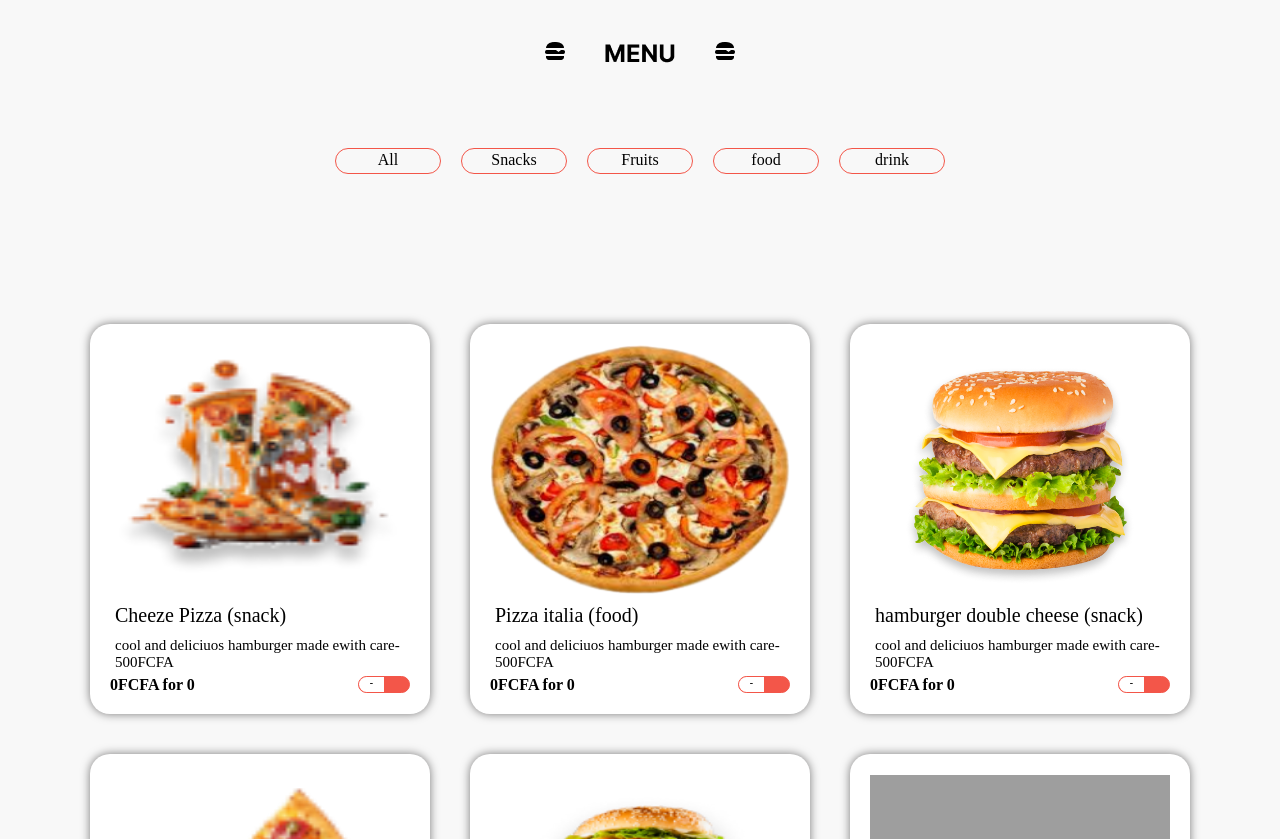
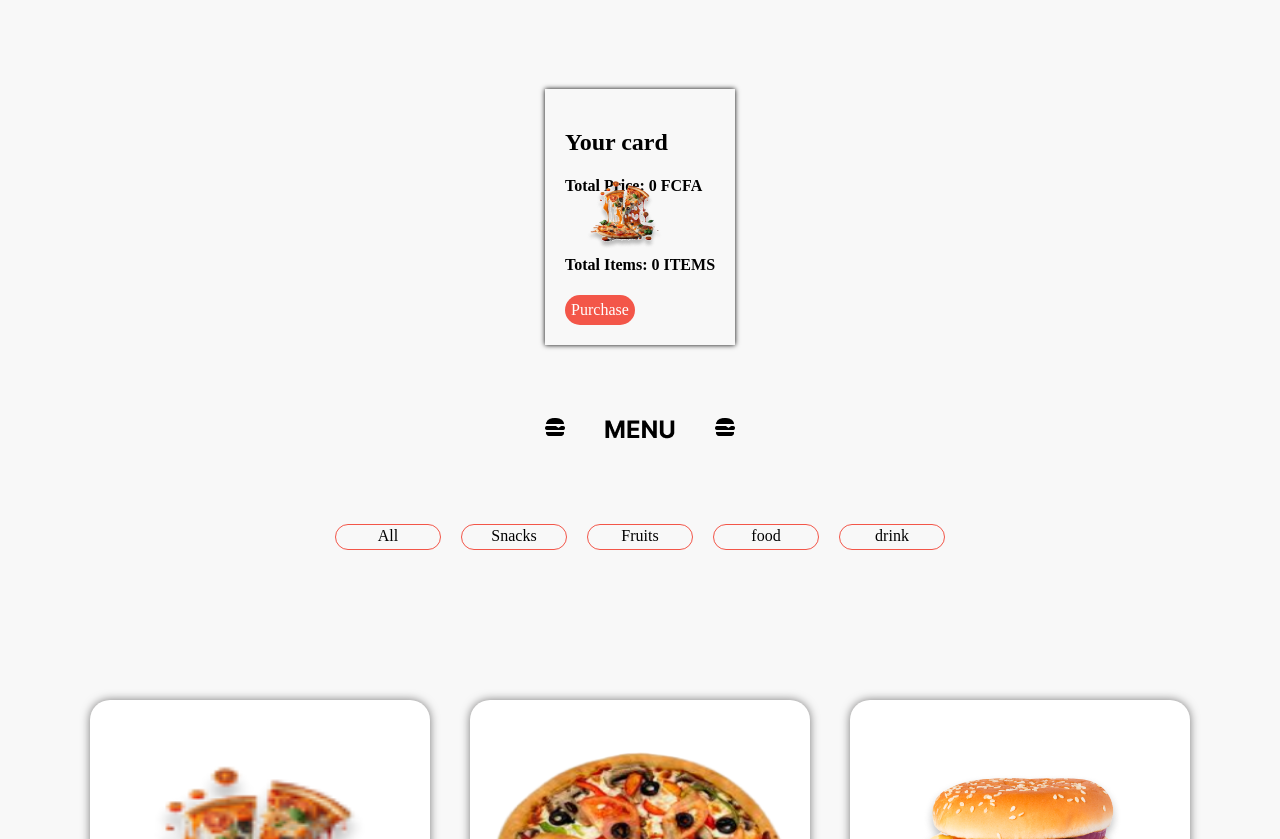
Before and after one commit to IBRAHIMFONYUY/ecommerce, a React (Create React App) app: page / in a window 1280 px wide. Shown: the part 1000-1839 px from the top of the page. Built offline with nearby package versions, Linux system fonts and the light colour scheme; grey boxes are pictures that could not be loaded.

Commit message:
second commit

```diff
--- a/package.json
+++ b/package.json
@@ -3,6 +3,7 @@
   "version": "0.1.0",
   "private": true,
   "dependencies": {
+    "@react-google-maps/api": "^2.19.3",
     "@testing-library/jest-dom": "^5.17.0",
     "@testing-library/react": "^13.4.0",
     "@testing-library/user-event": "^13.5.0",
--- a/src/App.js
+++ b/src/App.js
@@ -22,12 +22,21 @@ function App() {
       element.style.display='none'
     }
   }
+  const hidecard=(id)=>{
+    const element=document.getElementById(id)
+    if ( element.style.display='none'){
+      element.style.display='flex'
+    }
+    else{
+      element.style.display='none'
+    }
+  }
 
   return (
     <div >
       <Head  scrollto={scrollto} hidelinks={hidelinks}/>
       <Special />
-      <Menu />
+      <Menu hidecard={hidecard}/>
       <About />
       <Footer />
     </div>
--- /dev/null
+++ b/src/component/card.js
@@ -0,0 +1,172 @@
+import { useState } from "react";
+import React from "react";
+import specials from "./data";
+import Priceincrement from "./price";
+import menu from "./menu.png"
+import Opps from "./opps";
+import pic from "./minor.png"
+
+const Card=()=>{
+    const[card, setcard]=useState([])
+    const [totalitems, settotalitems]=useState(0)
+    const [totalamount, settotalamount]=useState(0)
+    const[button, setbutton]=useState('Add Item')
+    const[amount, setamount]=useState(1);
+    const[price, setprice]=useState(500);
+    const incrementamount=500
+    const incrementspace=1
+    const[selectedcategory, setselectedcategory]=useState('All')
+
+    const add=(special)=>{
+
+        const existingproductindex=card.findIndex((items)=>items.id === special.id);
+
+        if (existingproductindex!==-1){
+            const updatedcard=[...card]
+            updatedcard[existingproductindex].quantity +=0
+            setcard(updatedcard)
+
+
+        }else{
+            const newproduct={
+                ...special,
+                quantity:1,
+                dateadded:new Date().toLocaleString(),
+            }
+            setcard([...card, newproduct])
+            settotalitems(totalitems+1)
+        settotalamount(totalamount+special.price)
+
+        }
+
+        setbutton("Item Added")
+
+    }
+    const remove=(index)=>{
+        const removeitem=card[index]
+
+            const newcard=card.filter((_, i)=>i !== index)
+            setcard(newcard)
+            settotalitems(totalitems-1)
+        settotalamount(totalamount-removeitem.price)
+
+    }
+    const increaseqtty=(index)=>{
+        const updatedcard=[...card]
+        updatedcard[index].quantity +=1
+        setcard(updatedcard)
+        settotalitems(totalitems +1)
+        settotalamount(totalamount + updatedcard[index].price)
+
+
+    }
+    const decreaseqtty=(index)=>{
+
+        if(card[index].quantity >1){
+            const updatedcard=[...card]
+            updatedcard[index].quantity -=1
+            setcard(updatedcard)
+        settotalitems(totalitems-1)
+        settotalamount(totalamount - updatedcard[index].price)
+
+
+        }else{
+            remove(index)
+        }
+    }
+
+
+
+
+        const filterproducts=(category)=>{
+            setselectedcategory(category)
+        }
+        const getfilteredproducts=()=>{
+            if(selectedcategory === 'All'){
+                return specials;
+            }
+            return specials.filter(items=>items.category === selectedcategory)
+        }
+    return(
+        <>
+        <div className="card" id="hidcard">
+
+            <div className="card-cnt">
+            <h2>Your card <img src={pic} /> </h2>
+            <div className="card-items">
+
+                {card.map((items,index)=>(
+
+                    <div key={index} className="card-item">
+
+                    <span className="item-minor">{items.quantity} X {items.name} {items.price}FCFA - added on {items.dateadded}
+                        <div className="btns">
+                        <div className="card-btn" onClick={()=>increaseqtty(index)}>+</div>
+                        <div className="card-btn"  onClick={()=>decreaseqtty(index)}>-</div>
+                        </div>
+
+                        <div className="card-btn-remove"  onClick={()=>remove(index)}>remove</div>
+
+                         </span>
+                         <hr/>
+                    </div>
+
+
+                ))}
+                <h4>Total Price: {totalamount} FCFA</h4><br/>
+                <h4>Total Items: {totalitems} ITEMS</h4>
+                <div className="card-btn-buy" >Purchase</div>
+            </div>
+            </div>
+
+        </div>
+        <div id="menu">
+        <div className="menu-header">
+        <img style={{display:"block"}} src={menu}/>
+        </div>
+        <div className="filters">
+            <div className="filter" onClick={()=>filterproducts('All')}>All</div>
+            <div className="filter" onClick={()=>filterproducts('snack')}>Snacks</div>
+            <div className="filter" onClick={()=>filterproducts('fruits')}>Fruits</div>
+            <div className="filter" onClick={()=>filterproducts('food')}>food</div>
+            <div className="filter" onClick={()=>filterproducts('drink')}>drink</div>
+        </div>
+        <div className="menu">
+
+            <div className="menu-item">
+            {getfilteredproducts().map(special=>(
+
+
+
+                <div className="menu-items" key={special.id}>
+
+                <div className="top-menu"></div>
+                <img src={special.picture}/>
+                <div className="bottom">{special.name} ({special.category})</div>
+                <div className="description">{special.description}</div>
+
+
+                <div className="price" style={{
+            fontWeight:"bold",
+            display:"flex",
+            justifyContent:"space-between",
+
+        }}>{special.price} FCFA
+            <div className="counter" onClick={()=>add(special)}  >
+            {button}
+
+            </div>
+
+            </div>
+
+
+                </div>
+            ))}
+            </div>
+
+        </div>
+        </div>
+        </>
+    )
+}
+export default Card;
--- a/src/component/data.js
+++ b/src/component/data.js
@@ -13,7 +13,7 @@ const specials=[
     "name":"Cheeze Pizza",
     "picture":pic,
     "description":"cool and deliciuos hamburger made ewith care",
-    "price":"500FCFA"
+    "price":900
    },
    {
       "id":2,
@@ -21,7 +21,7 @@ const specials=[
       "name":"Pizza italia",
       "picture":pic1,
       "description":"cool and deliciuos hamburger made ewith care",
-      "price":"500FCFA"
+      "price":800
      },
      {
       "id":3,
@@ -29,7 +29,7 @@ const specials=[
       "name":"hamburger double cheese",
       "picture":pic2,
       "description":"cool and deliciuos hamburger made ewith care",
-      "price":"500FCFA"
+      "price":400
      },
      {
       "id":4,
@@ -37,7 +37,7 @@ const specials=[
       "name":"sinple pizza",
       "picture":pic3,
       "description":"cool and deliciuos hamburger made ewith care",
-      "price":"500FCFA"
+      "price":600
      },
      {
       "id":5,
@@ -45,7 +45,7 @@ const specials=[
       "name":"hamburger tripple cheese",
       "picture":pic5,
       "description":"cool and deliciuos hamburger made ewith care",
-      "price":"500FCFA"
+      "price":400
      },
      {
       "id":6,
@@ -53,7 +53,7 @@ const specials=[
       "name":"refreshing drink",
       "picture":pic6,
       "description":"cool and deliciuos hamburger made ewith care",
-      "price":"500FCFA"
+      "price":400
      },
      {
       "id":7,
@@ -61,7 +61,7 @@ const specials=[
       "name":"ice fruit drink",
       "picture":pic7,
       "description":"cool and deliciuos hamburger made ewith care",
-      "price":"500FCFA"
+      "price":600
      },
 
 
--- a/src/component/menu.js
+++ b/src/component/menu.js
@@ -2,55 +2,13 @@ import React, { useState } from "react";
 import specials from "./data";
 import menu from './menu.png'
 import Priceincrement from "./price";
+import Card from "./card";
+
 
 const Menu=()=>{
 
-        const[selectedcategory, setselectedcategory]=useState('All')
-        const filterproducts=(category)=>{
-            setselectedcategory(category)
-        }
-        const getfilteredproducts=()=>{
-            if(selectedcategory === 'All'){
-                return specials;
-            }
-            return specials.filter(items=>items.category === selectedcategory)
-        }
-
     return(
-        <div id="menu">
-        <div className="menu-header">
-        <img style={{display:"block"}} src={menu}/>
-        </div>
-        <div className="filters">
-            <div className="filter" onClick={()=>filterproducts('All')}>All</div>
-            <div className="filter" onClick={()=>filterproducts('snack')}>Snacks</div>
-            <div className="filter" onClick={()=>filterproducts('fruits')}>Fruits</div>
-            <div className="filter" onClick={()=>filterproducts('food')}>food</div>
-            <div className="filter" onClick={()=>filterproducts('drink')}>drink</div>
-        </div>
-        <div className="menu">
-
-            <div className="menu-item">
-            {getfilteredproducts().map(items=>(
-
-
-
-                <div className="menu-items">
-
-                <div className="top-menu"></div>
-                <img src={items.picture}/>
-                <div className="bottom">{items.name} ({items.category})</div>
-                <div className="description">{items.description}-{items.price}</div>
-
-                <Priceincrement />
-
-
-                </div>
-            ))}
-            </div>
-
-        </div>
-        </div>
+        <Card />
     )
 }
 
--- /dev/null
+++ b/src/component/opps.js
@@ -0,0 +1,7 @@
+import React from "react";
+const Opps=()=>{
+    return(
+        <h2>no items yet</h2>
+    )
+}
+export default Opps;
--- a/src/index.css
+++ b/src/index.css
@@ -278,7 +278,7 @@ color: white;
   width: 300px;
 }
 .menu-items{
-  height: 350px;
+  height: 400px;
   width: 300px;
   border-radius: 20px;
   box-shadow: 0 0 10px rgb(121, 120, 120);
@@ -297,8 +297,9 @@ color: white;
   background-color:rgba(243, 86, 73, 1) ;
   box-shadow: 0px 0px 20px rgb(151, 150, 150);
   .counter{
-    background-color: rgb(9, 173, 202);
+    background-color: yellow;
     border: solid 1px rgb(15, 15, 15);
+    color: rgb(22,23,49);
   }
   color: white;
 }
@@ -314,8 +315,8 @@ color: white;
 }
 
 .counter{
-  height: 15px;
-  width: 50px;
+  height: 20px;
+  width: 100px;
   border-radius: 10px;
   border: solid 1px rgba(243, 86, 73, 1);
   padding: 0px;
@@ -323,6 +324,10 @@ color: white;
   justify-content: center;
   background-color: rgba(243, 86, 73, 1);
   cursor: pointer;
+  font-size: 15px;
+  text-align: center;
+  place-content: center;
+  color: white;
 }
 .filters{
   display: flex;
@@ -395,6 +400,96 @@ color: white;
 .h3{
   font-weight: 0;
 
+}
+.card{
+  display: flex;
+  justify-self: center;
+  place-content: center;
+  margin: 20px;
+  padding: 50px;
+
+}
+.card-cnt{
+  display: block;
+  border: solid 1px rgb(238, 100, 100);
+  padding: 20px;
+  max-height: 500px;
+  overflow: scroll;
+  border: 20px;
+  box-shadow: 0 0 5px black;
+  img{
+    justify-content: center;
+    display: flex;
+    padding:10px;
+    margin: 10px;
+    position: absolute;
+
+  }
+
+}
+.card-items{
+  display: block;
+  width: 100%;
+}
+.card-item{
+  font-size: 20px;
+  justify-content: space-between;
+  text-align: center;
+}
+.item-minor{
+
+  padding: 20px;
+  border-radius: 20px;
+  margin: 10px;
+
+}
+.card-btn{
+  color: white;
+  height: 20px;
+  width: 20px;
+  border-radius: 100%;
+  background-color: rgba(243, 86, 73, 1);
+  place-content: center;
+  text-align: center;
+  padding: 10px;
+  margin: 10px;
+  cursor: pointer;
+
+
+}
+.card-btn:hover{
+  opacity: 0.6;
+  transform: scale(0.9);
+  transition: ease-in-out 0.3s;
+}
+.card-btn-remove{
+  display: block;
+  color: white;
+  height: 30px;
+  width: 100px;
+  border-radius: 20px;
+  background-color: rgba(243, 86, 73, 1);
+  place-content: center;
+  cursor: pointer;
+
+
+}
+.card-btn-buy{
+  display: block;
+  color: white;
+  height: 30px;
+  width: 70px;
+  border-radius: 20px;
+  background-color: rgba(243, 86, 73, 1);
+  place-content: center;
+  cursor: pointer;
+  text-align: center;
+
+
+}
+.btns{
+  display: flex;
+  justify-content: center;
 }
 @media (max-width:900px) {
   body{
@@ -479,7 +574,7 @@ color: white;
   }
   .sepcials-items.active{
     width: 100;
-    height: 2000px;
+    height: 200px;
     img{
       height: 100px;
       min-width: 15px;
```
Also changed, not shown: 1 other file (tests, documents, lock files or other folders).
